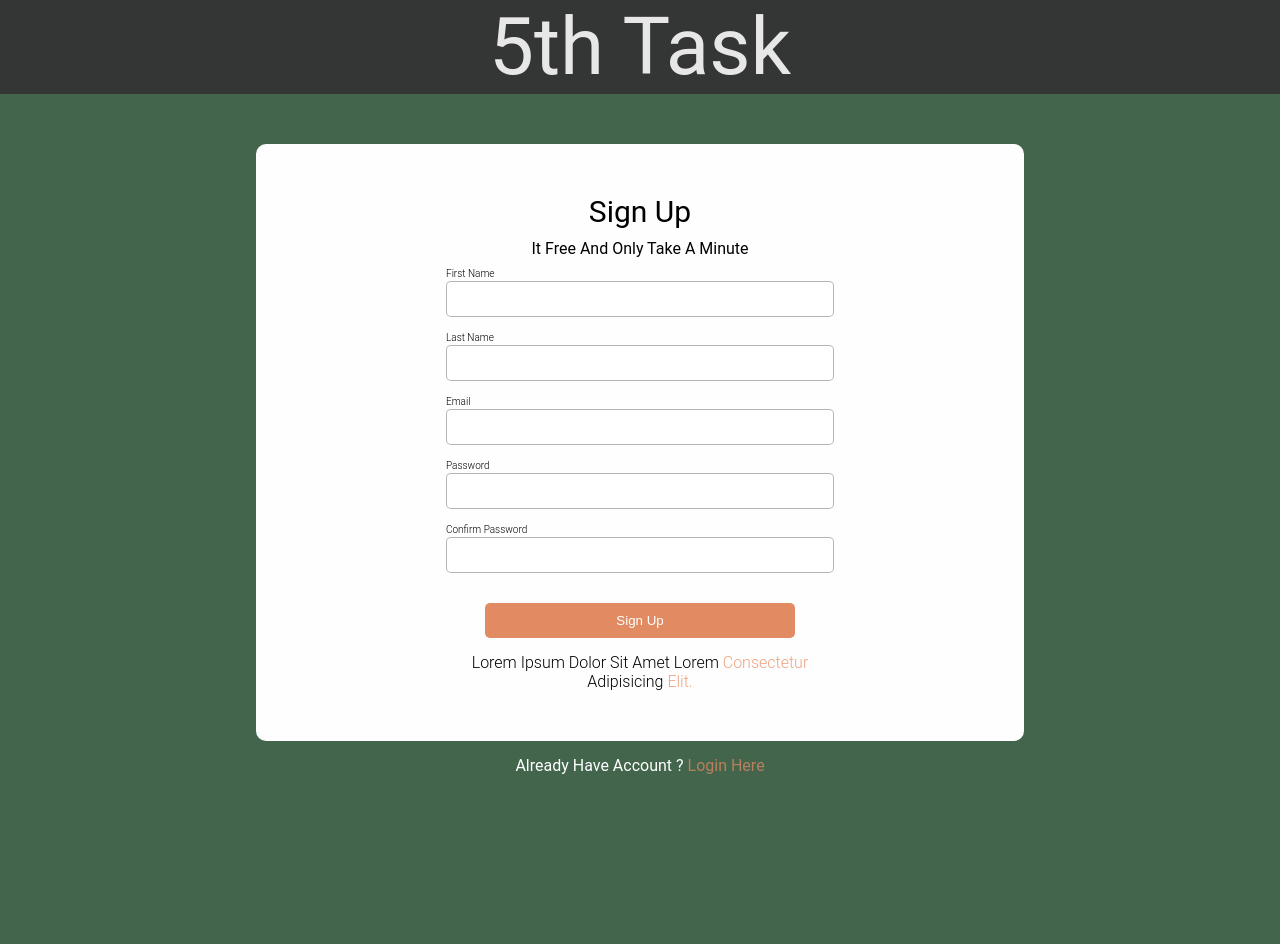
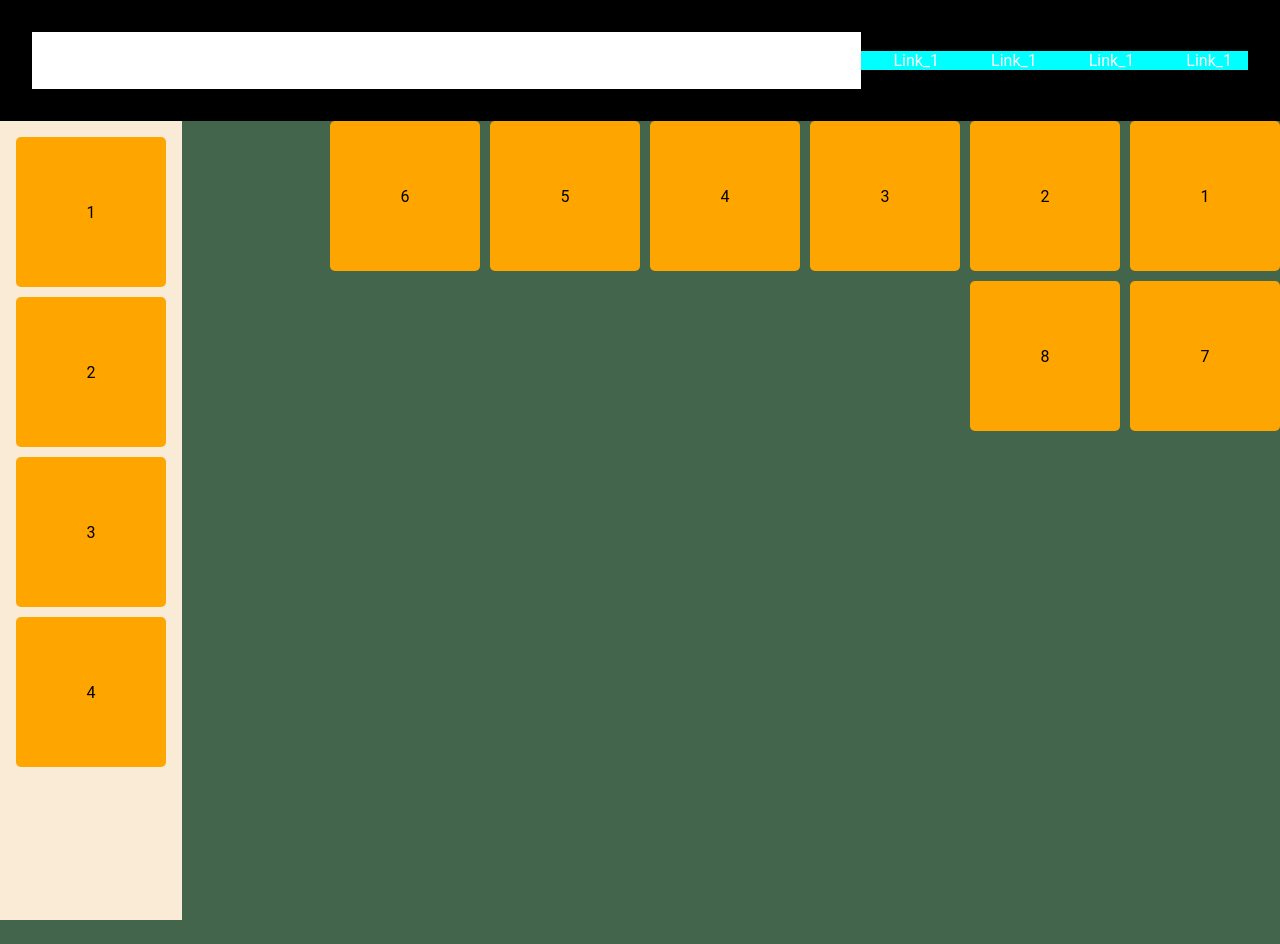
Before and after one commit to TuanDao-0110/Elena, a plain HTML site: page index.html in a window 1280 px wide. After the commit the page ends 921 px from the top, so only its background shows below. Drawn offline with Linux system fonts and the light colour scheme.

Commit message:
done with flex challenge

```diff
--- /dev/null
+++ b/flex_challenge/style.css
@@ -0,0 +1,113 @@
+* {
+    padding: 0;
+    margin: 0;
+    box-sizing: border-box;
+}
+body {
+    display: flex;
+    flex-direction: column;
+    gap: 2px;
+}
+
+header {
+    display: flex;
+
+}
+
+
+header .site {
+    background-color: yellow;
+    width: 50%;
+padding: 1rem;
+}
+header .nav {
+    width: 50%;
+}
+
+header .nav ul {
+    display: flex;
+    text-decoration: none;
+    justify-content: space-between;
+    gap: 2px;
+    height: 100%;
+    list-style-type: none;
+}
+
+header .nav li {
+    text-decoration: none;
+    background-color: blueviolet;
+    width: 100%;
+}
+header .nav li a {
+    text-decoration: none;
+}
+
+
+/* main  */
+
+
+
+main {
+    display: flex;
+gap: 2px;
+}
+
+/*  section */
+section {
+    width: 70%;
+    display: flex;
+    flex-wrap: wrap;
+gap: 2px;
+}
+.post {
+    width:100%;
+    padding:1rem;
+    background-color: gray;
+}
+
+.post_meta {
+    background-color: greenyellow;
+width: 24vw;
+height: 70vh;
+}
+
+.right {
+    display: flex;
+    flex-direction: column;
+flex: 1;
+flex-wrap: wrap;
+height: 70vh;
+}
+
+.main_content {
+    background-color: gainsboro;
+    width: 100%;
+    height: 20vh;
+}
+.main_content_img {
+    background-color: yellow;
+    height: 50vh;
+}
+
+/* aside  */
+aside {
+    display: flex;
+    flex-direction: column;
+/* background-color: blue; */
+width: 30%;
+justify-content: space-between;
+gap: 2px;
+}
+
+
+.box_aside {
+background-color: green;
+height: 100%;
+}
+
+
+/* footer  */
+footer {
+    background-color: brown;
+    padding-bottom: 1rem;
+}
--- a/index.html
+++ b/index.html
@@ -4,38 +4,53 @@
     <meta charset="UTF-8" />
     <meta http-equiv="X-UA-Compatible" content="IE=edge" />
     <meta name="viewport" content="width=device-width, initial-scale=1.0" />
-    <title>First task with Elena</title>
+    <title>week_4</title>
     <link rel="stylesheet" href="style.css" />
   </head>
   <body>
-    <div class="task">5th task </div>
-    <section>
-       <div class="container">
-      <h1>sign up</h1>
-      <p class="intro">it free and only take a minute</p>
-      <form action="">
-        <label for="first_name">First Name</label>
-        <input type="text" name="" id="first_name" />
-        <label for="last_name">last name</label>
-        <input type="text" name="" id="last_name" />
-        <label for="email">email</label>
-        <input type="email" name="email" id="email" />
-        <label for="password">password</label>
-        <input type="password" name="password" id="password" />
-        <label for="con_password">confirm password</label>
-        <input type="password" name="con_password" id="con_password" />
-        <button type="submit">sign up</button>
-        <p>
-          Lorem ipsum dolor sit amet lorem
+    <div ></div>
 
-          <span> consectetur </span>
-          adipisicing
-          <span> elit. </span>
-        </p>
-      </form>
-    </div>
-    <p class="on_account">already have account ?<span> login here</span></p>
-    </section>
+    <header>
+      <div class="logo">logo</div>
+      <nav>
+        <ul>
+          <li>
+            <a href="">link_1</a>
+          </li>
+          <li>
+            <a href="">link_1</a>
+          </li>
+          <li>
+            <a href="">link_1</a>
+          </li>
+          <li>
+            <a href="">link_1</a>
+          </li>
+        </ul>
+      </nav>
+    </header>
+    <main>
 
+      <aside>
+          <div class="box">1</div>
+          <div class="box">2</div>
+          <div class="box">3</div>
+          <div class="box">4</div>
+
+      </aside>
+      <section>
+          <div class="box">1</div>
+          <div class="box">2</div>
+          <div class="box">3</div>
+          <div class="box">4</div>
+          <div class="box">5</div>
+          <div class="box">6</div>
+          <div class="box">7</div>
+          <div class="box">8</div>
+
+      </section>
+      <article></article>
+    </main>
+      <footer></footer>
   </body>
 </html>
--- a/style.css
+++ b/style.css
@@ -11,88 +11,82 @@ body {
     background-color: #42654c;
     min-height: 100vh;
 }
-.task {
-    background-color: #333634;
-    width: 100%;
-    position: sticky;
-    top: 0;
-    font-size: 80px;
-    color: #e7e7e7;
-    text-align: center;
-    margin-bottom: 50px;
+
+header {
+    display: flex;
+    align-items: center;
+    /* justify-content: space-between; */
+    background-color: #000;
+    padding: 2rem;
 }
-section {
-    height: 100vh;
-    width: 100%;
-    /* display: flex; */
-    /* align-items: center; */
+header .logo {
+    color: #ffff;
+    font-size: 3rem;
+    background-color: #fff;
+    flex:1;
 }
-.container {
-    display: flex;
-    flex-direction: column;
-    justify-content: center;
-    align-items: center;
-    background-color: #fefeff;
-    width: 60%;
-    margin: auto;
-    gap: 10px;
-    border-radius: 10px;
-    padding: 50px;
+nav {
+    background-color: aqua;
+}
+ul {
+    list-style: none;
+}
+
+header nav ul li {
+    /* padding: 1rem; */
+    display: inline;
+    text-decoration: none;
+    margin-left: 1rem;
+    cursor: pointer;
+}
+
+header nav ul li a:hover {
+    border-bottom: 3px solid #42654c;
+}
+
+a {
+    padding: 1rem;
+    text-decoration: none;
+    color: #fff;
+    transition: all 300ms;
 
 }
 
-.container h1 {
-    font-weight: 400;
-    font-size: 30px;
-}
-form {
-    display: grid;
-    width: 40vh;
-    place-content: center center;
-}
-label {
-    font-size: 10px;
-    font-weight: 300;
-}
-input {
-    font-size: 30px;
-    margin-bottom: 15px;
-    margin-top: 2px;
-    border: 0.5px solid rgba(0, 0, 0, 0.294);
+
+.box {
+    width: 150px;
+    height: 150px;
+    background-color: orange;
     border-radius: 5px;
-}
-input:focus-visible {
-    border: 2px solid rgba(222, 46, 46, 0.7);
-
-}
-form button {
-    background-color: #e28b63;
-    border: none;
-    border-radius: 5px;
-    width: 80%;
-    margin: 15px auto 0;
-    padding: 10px;
-    color: #fff;
-}
-
-form p {
-    text-align: center;
-    font-weight: 300;
-    margin-top: 15px;
-}
-form p span {
-    color: #efa380;
-}
-
-/*  */
-.on_account {
-    display: block;
-    text-align: center;
-    margin-top: 15px;
-    color: #ffff;
+    border: 5px solid #0000;
+    display: flex;
+    align-items: center;
+    justify-content: center;
 
 }
 
-.on_account span {
-    color: #B9805D;
+main {
+    display: flex;
+    height: 100vh;
+    justify-content: space-between;
 }
+aside {
+    display: flex;
+    gap: 10px;
+    flex-direction: column;
+    margin-bottom: 1px;
+    /* flex: 4; */
+    background-color: antiquewhite;
+    padding: 1rem;
+
+}
+
+section {
+    display: flex;
+    gap: 10px;
+    flex-direction: row-reverse;
+    flex-wrap: wrap;
+    align-content: flex-start;
+    /* justify-content: flex-end; */
+    order: 2;
+}
```
Also changed, not shown: flex_challenge/index.html (added, +53 -0 lines).
